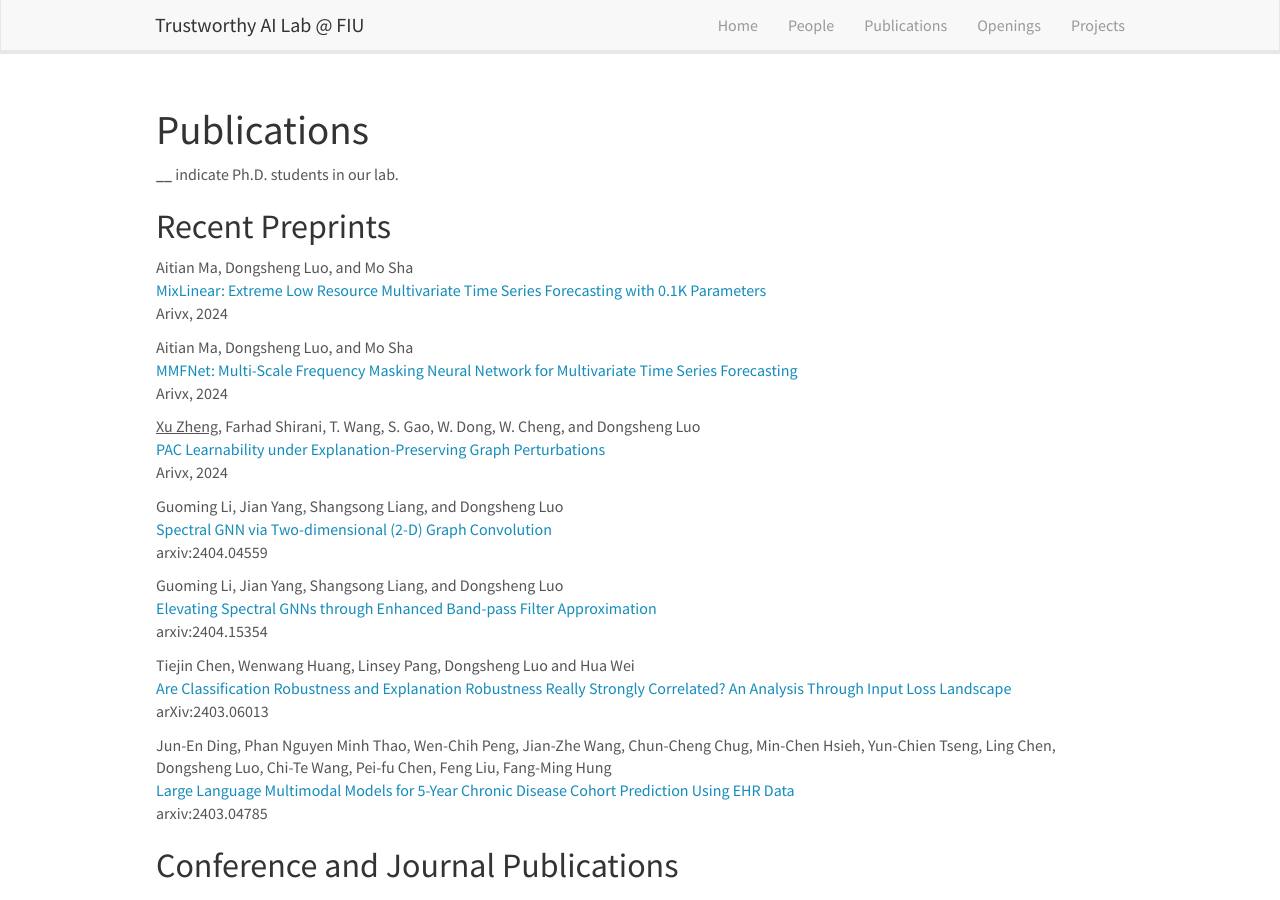
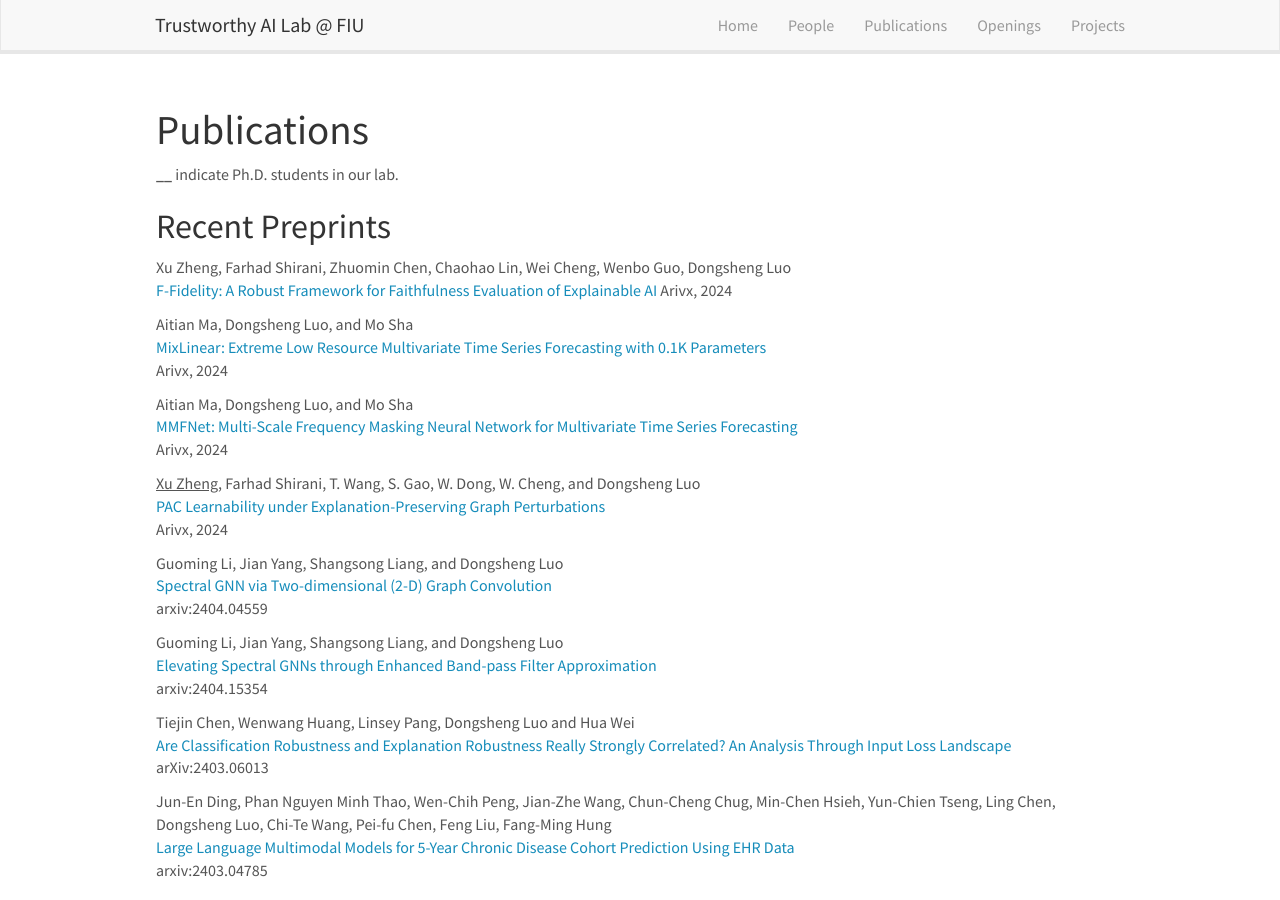
Before and after one commit to trustai4s-lab/trustai4s-lab.github.io, a Jekyll site: the page built from _pages/publications.md, in a window 1280 px wide and 900 px high. Built offline with Jekyll 4.4.1, drawn with Linux system fonts in a browser that asks for light colours; nearby versions of some CDN libraries.

Commit message:
Update publications.md

```diff
--- a/_pages/publications.md
+++ b/_pages/publications.md
@@ -12,6 +12,10 @@ permalink: /publications/
 <p>______ indicate Ph.D. students in our lab.</p>
 
 ## Recent Preprints
+
+Xu Zheng, Farhad Shirani, Zhuomin Chen, Chaohao Lin, Wei Cheng, Wenbo Guo, Dongsheng Luo\
+[F-Fidelity: A Robust Framework for Faithfulness Evaluation of Explainable AI](https://arxiv.org/abs/2410.02970)
+Arivx, 2024
 
 Aitian Ma, Dongsheng Luo, and Mo Sha\
 [MixLinear: Extreme Low Resource Multivariate Time Series Forecasting with 0.1K Parameters](https://arxiv.org/abs/2410.02081)\
```
